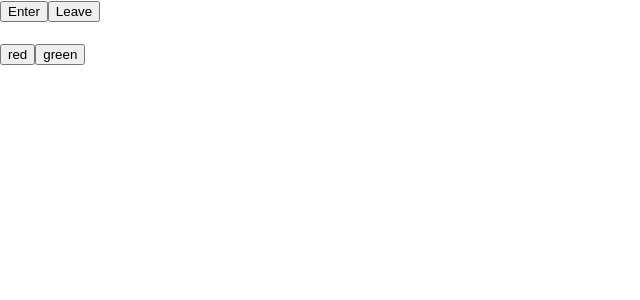
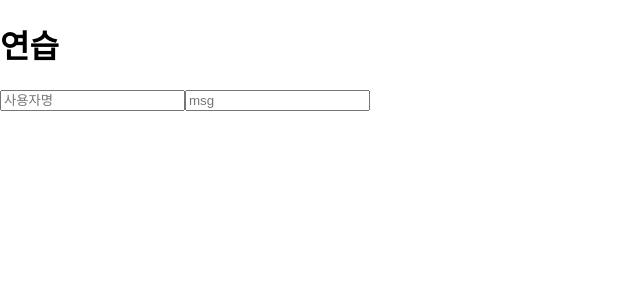
Before and after one commit to yootaebong/reactStudy, a React (Create React App) app: page / in a window 1280 px wide. Shown: the top 300 px of the page, without its empty margins (0-640 px from the left). Built offline with nearby package versions, Linux system fonts and the light colour scheme.

Commit message:
이벤트 다루기

```diff
--- a/src/App.js
+++ b/src/App.js
@@ -2,6 +2,7 @@ import React from "react";
 import MyComponent from "./MyComponent"; //컴포넌트를 불러 온다.
 import Counter from "./Counter";
 import Say from "./Say";
+import EventPractice from "./EvnetPractice";
 
 // 클래스형 컴포넌트
 // 1. 라이프 사이클 이용 가능
@@ -31,7 +32,8 @@ const App = () => {
   //     </MyComponent>
   //   );
   //   return <Counter />;
-  return <Say />;
+  //   return <Say />;
+  return <EventPractice />;
 };
 
 export default App;
--- /dev/null
+++ b/src/EvnetPractice.js
@@ -0,0 +1,61 @@
+import React from "react";
+
+const EventPractice = () => {
+  //   const [username, setUsername] = React.useState("");
+  //   const [msg, setMsg] = React.useState("");
+  //   const onChangeUsername = e => setUsername(e.target.value);
+  //   const onChangeMsg = e => setMsg(e.target.value);
+
+  //useState를 사용할 때 객체를 넣어보기
+  const [form, setForm] = React.useState({
+    username: "",
+    msg: ""
+  });
+  const { username, msg } = form;
+  const onChange = e => {
+    const nextForm = {
+      ...form, //spread 기존의 form내용을 복사 한다.
+      [e.target.name]: e.target.value //원하는 내용을 덮어 씌운다.
+    };
+    setForm(nextForm);
+  };
+  const onClick = () => {
+    alert(username + ": " + msg);
+    // setUsername("");
+    // setMsg("");
+    setForm({
+      username: "",
+      msg: ""
+    });
+  };
+  const onKeyPress = e => {
+    if (e.key === "Enter") {
+      onClick();
+    }
+  };
+
+  return (
+    <div>
+      <h1>연습</h1>
+      <input
+        type="text"
+        name="username"
+        value={username}
+        placeholder="사용자명"
+        // onChange={onChangeUsername}
+        onChange={onChange}
+      />
+      <input
+        type="text"
+        name="msg"
+        value={msg}
+        placeholder="msg"
+        // onChange={onChangeMsg}
+        onChange={onChange}
+        onKeyPress={onKeyPress}
+      />
+    </div>
+  );
+};
+
+export default EventPractice;
--- a/src/Say.js
+++ b/src/Say.js
@@ -17,6 +17,7 @@ const Say = () => {
 
   return (
     <div>
+      {/* 리엑트에서는 이벤트는 함수 형태의 객체를 전달하게 된다. */}
       <button onClick={onClickEnter}>Enter</button>
       <button onClick={onClickLeve}>Leave</button>
       <h1 style={{ color }}>{msg}</h1>
```
Also changed, not shown: src/EvnetPracticeClass.js (added, +97 -0 lines).
